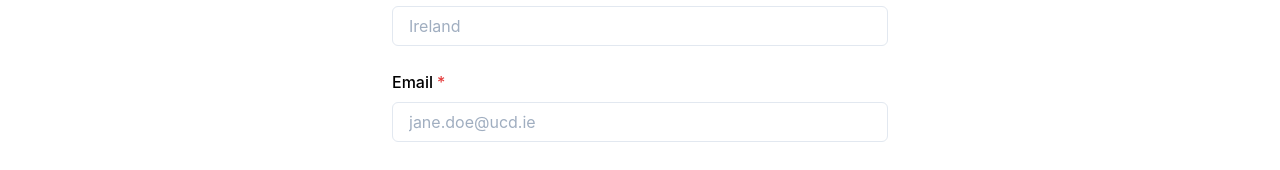
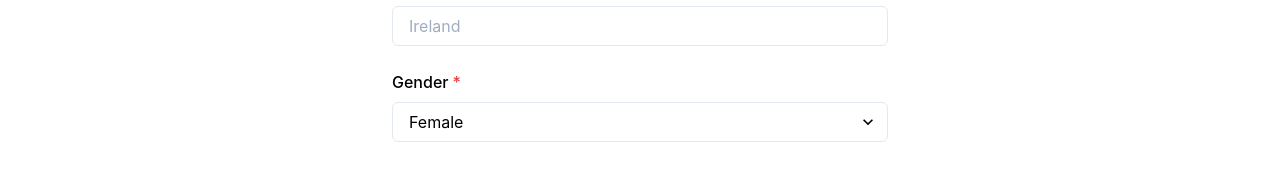
Before and after one commit to rajitbanerjee/vax-warden, a React (Create React App) app in the folder frontend/: page / in a window 1280 px wide. Shown: the part 781-951 px from the top of the page. Built offline with nearby package versions, Linux system fonts and the light colour scheme; no server answers.

Commit message:
Add gender to registration form

```diff
--- a/frontend/src/client/types.ts
+++ b/frontend/src/client/types.ts
@@ -9,9 +9,16 @@ export interface User {
   email: string;
   phoneNo: string;
   nationality: string;
+  gender: Gender;
   password?: string;
   jwtToken?: string;
   userRole?: UserRole;
+}
+
+export enum Gender {
+  MALE,
+  FEMALE,
+  OTHER,
 }
 
 export enum UserRole {
--- a/frontend/src/pages/MyAccount.tsx
+++ b/frontend/src/pages/MyAccount.tsx
@@ -10,6 +10,13 @@ const formatKey: { [k: string]: any } = {
   email: "Email",
   phoneNo: "Phone No.",
   nationality: "Nationality",
+  gender: "Gender",
+};
+
+const formatValue = (k: string, v: any): string => {
+  if (k.includes("date")) return new Date(v).toUTCString().split("00:")[0];
+  if (k === "gender") return v[0].toUpperCase() + v.substring(1).toLowerCase();
+  return v;
 };
 
 const keysToHide = ["id", "jwtToken", "userRole"];
@@ -30,7 +37,7 @@ export const MyAccount: React.FC = (): JSX.Element => {
             .map(([k, v]) => (
               <Tr>
                 <Td>{formatKey[k]}</Td>
-                <Td>{k.includes("date") ? new Date(v).toUTCString().split("00:")[0] : v}</Td>
+                <Td>{formatValue(k, v)}</Td>
               </Tr>
             ))}
         </Tbody>
--- a/frontend/src/pages/Registration.tsx
+++ b/frontend/src/pages/Registration.tsx
@@ -1,5 +1,16 @@
-import { Box, Button, Flex, FormControl, FormErrorMessage, FormLabel, Heading, Input, Text } from "@chakra-ui/react";
-import { User } from "client/types";
+import {
+  Box,
+  Button,
+  Flex,
+  FormControl,
+  FormErrorMessage,
+  FormLabel,
+  Heading,
+  Input,
+  Select,
+  Text,
+} from "@chakra-ui/react";
+import { Gender, User } from "client/types";
 import useAuth from "hooks/useAuth";
 import { FormEvent } from "react";
 import { useNavigate } from "react-router-dom";
@@ -21,6 +32,7 @@ export const Registration: React.FC = (): JSX.Element => {
       email: formData.get("email") as string,
       phoneNo: formData.get("phoneNo") as string,
       nationality: formData.get("nationality") as string,
+      gender: formData.get("gender") as unknown as Gender,
       password: formData.get("password") as string,
     };
     register(user);
@@ -69,6 +81,15 @@ export const Registration: React.FC = (): JSX.Element => {
               <Input name="nationality" placeholder="Ireland" size="md" />
             </FormControl>
 
+            <FormControl isRequired marginTop={6}>
+              <FormLabel>Gender</FormLabel>
+              <Select name="gender" size="md">
+                <option value="FEMALE">Female</option>
+                <option value="MALE">Male</option>
+                <option value="OTHER">Other</option>
+              </Select>
+            </FormControl>
+
             <FormControl isRequired marginTop={6} isInvalid={error !== null}>
               <FormLabel>Email</FormLabel>
               <Input name="email" type="email" placeholder="jane.doe@ucd.ie" size="md" />
```
Also changed, not shown: 2 other files (tests, documents, lock files or other folders).
